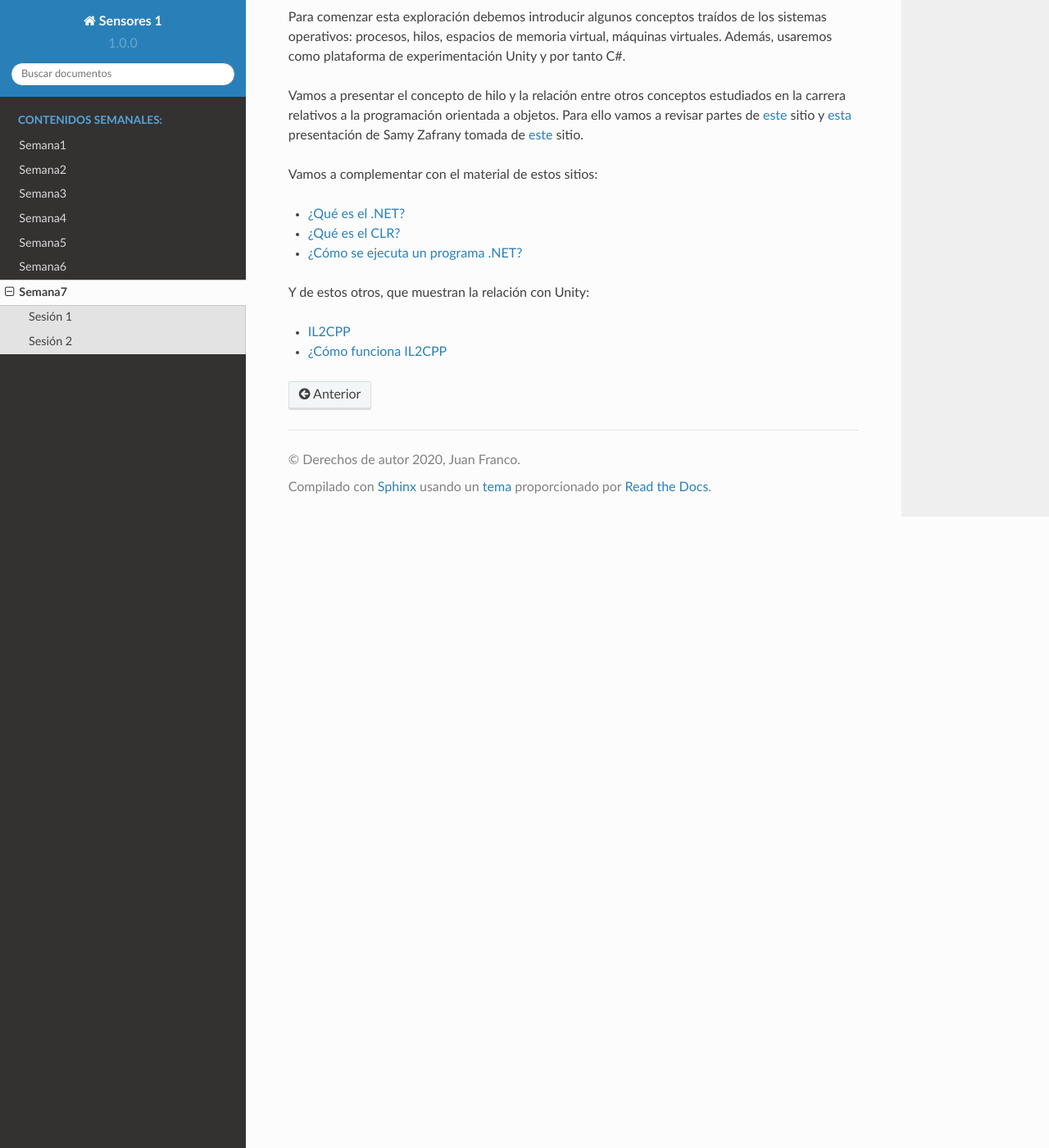
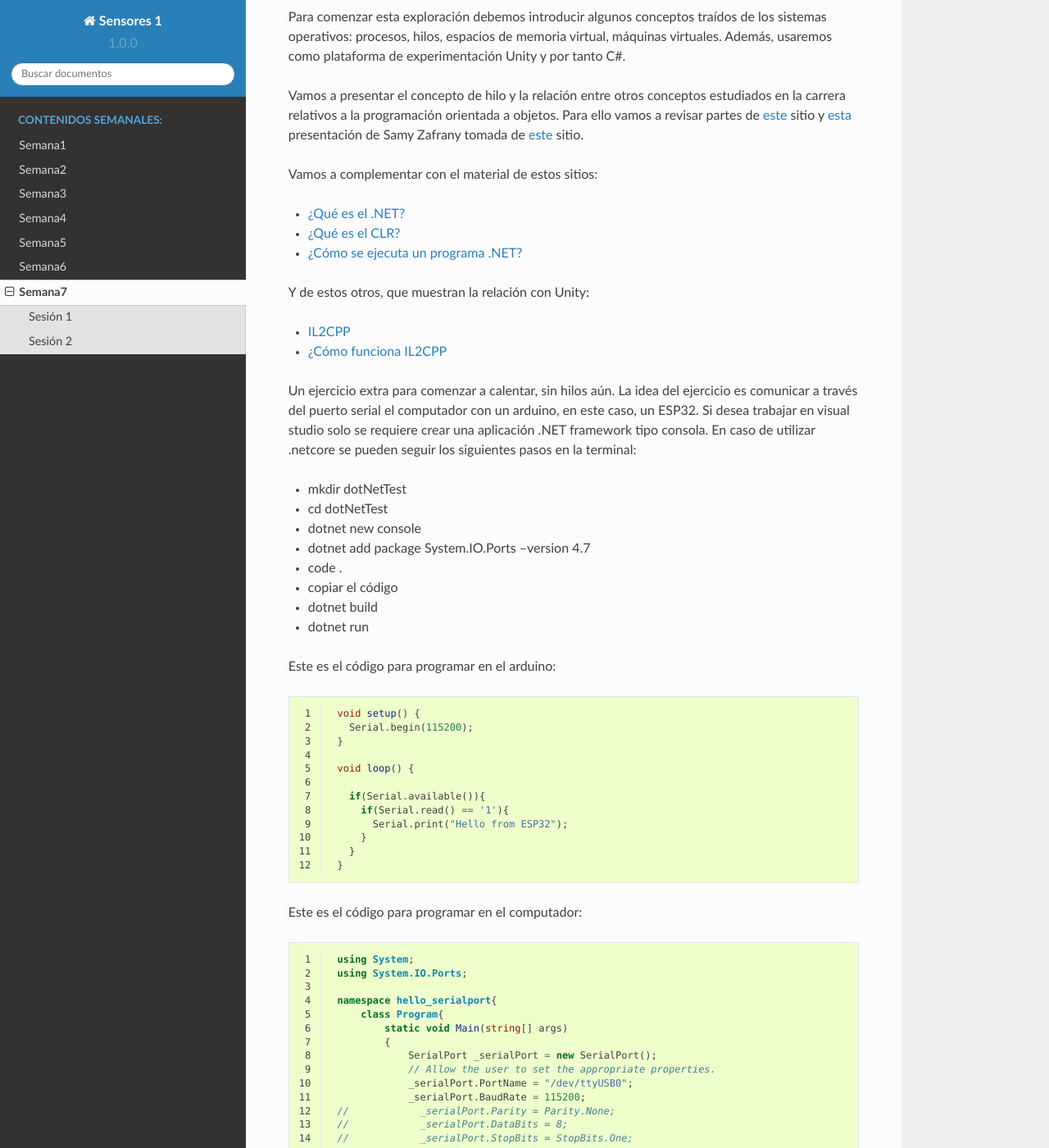
Before and after one commit to juanferfranco/sensores1, a Sphinx documentation site: the page built from docs/_semana7/semana7.rst, in a window 1280 px wide and 1400 px high, scrolled down 3310 px. Shown: the whole window at 82% size. Built offline with Sphinx 7.4.7 and the Read the Docs theme 2.0.0, drawn with Linux system fonts in a browser that asks for light colours; some of the changed text lies outside the part shown.

Commit message:
update week 7

```diff
--- a/docs/_semana7/semana7.rst
+++ b/docs/_semana7/semana7.rst
@@ -165,3 +165,83 @@ Y de estos otros, que muestran la relación con Unity:
 
 * `IL2CPP <https://docs.unity3d.com/Manual/IL2CPP.html>`__
 * `¿Cómo funciona IL2CPP <https://docs.unity3d.com/Manual/IL2CPP.html>`__
+
+
+Un ejercicio extra para comenzar a calentar, sin hilos aún.
+La idea del ejercicio es comunicar a través del puerto serial
+el computador con un arduino, en este caso, un ESP32. Si desea
+trabajar en visual studio solo se requiere crear una aplicación
+.NET framework tipo consola. En caso de utilizar .netcore se pueden
+seguir los siguientes pasos en la terminal:
+
+* mkdir dotNetTest
+* cd dotNetTest
+* dotnet new console
+* dotnet add package System.IO.Ports --version 4.7
+* code .
+* copiar el código
+* dotnet build
+* dotnet run
+
+Este es el código para programar en el arduino:
+
+.. code-block:: cpp
+   :lineno-start: 1
+
+    void setup() {
+      Serial.begin(115200);
+    }
+
+    void loop() {
+
+      if(Serial.available()){
+        if(Serial.read() == '1'){
+          Serial.print("Hello from ESP32");
+        }
+      }
+    }
+
+
+Este es el código para programar en el computador:
+
+.. code-block:: csharp
+   :lineno-start: 1
+
+    using System;
+    using System.IO.Ports;
+
+    namespace hello_serialport{
+        class Program{
+            static void Main(string[] args)
+            {
+                SerialPort _serialPort = new SerialPort();
+                // Allow the user to set the appropriate properties.
+                _serialPort.PortName = "/dev/ttyUSB0";
+                _serialPort.BaudRate = 115200;
+    //            _serialPort.Parity = Parity.None;
+    //            _serialPort.DataBits = 8;
+    //            _serialPort.StopBits = StopBits.One;
+    //            _serialPort.Handshake = Handshake.None;
+
+                // Set the read/write timeouts
+    //            _serialPort.ReadTimeout = 500;
+    //            _serialPort.WriteTimeout = 500;
+                _serialPort.DtrEnable = true;
+
+                _serialPort.Open();
+
+                byte[] data = {0x31};
+                _serialPort.Write(data,0,1);
+                byte[] buffer = new byte[20];
+
+                while(true){
+                    if(_serialPort.BytesToRead > 0){
+                        _serialPort.Read(buffer,0,20);
+                        Console.WriteLine(System.Text.Encoding.ASCII.GetString(buffer));
+                        Console.ReadKey();
+                        _serialPort.Write(data,0,1);
+                    }
+                }
+            }
+        }
+    }
```
